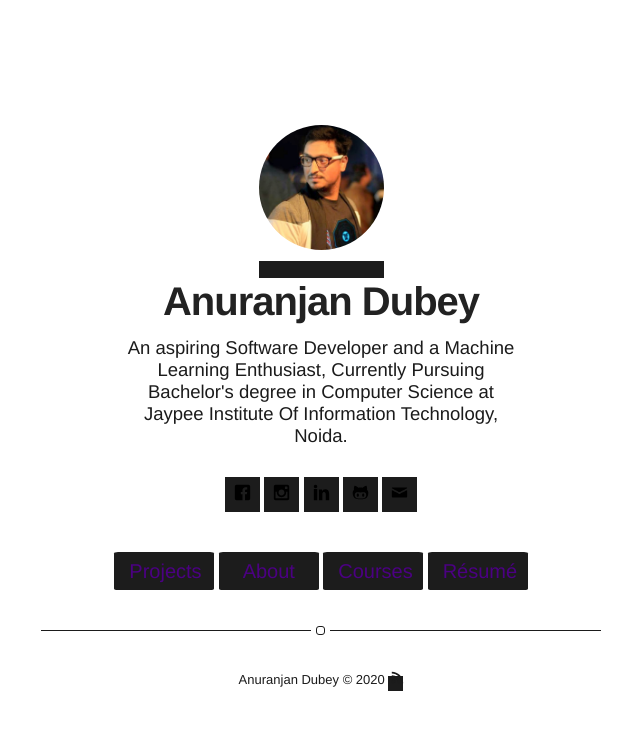
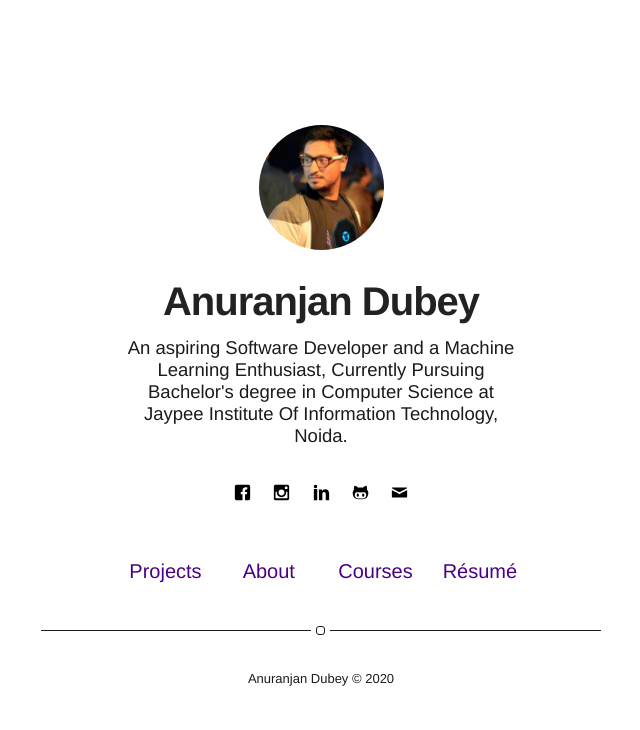
Before and after one commit to anuranjandubey/anuranjandubey.github.io, a Jekyll site: the page built from index.html, in a window 1280 px wide. Shown: the top 730 px of the page, without its empty margins (319-959 px from the left). Built offline with Jekyll 4.4.1, drawn with Linux system fonts in a browser that asks for light colours.

```diff
--- a/_config.yml
+++ b/_config.yml
@@ -53,7 +53,7 @@
 email: anuranjan.dubey007@gmail.com
 
 authors:
-  johndoe:
+  anuranjandubey:
     name: Anuranjan Dubey
     bio: An aspiring Software Developer and a Machine Learning Enthusiast, Currently Pursuing Bachelor's degree in Computer Science at Jaypee Institute Of Information Technology, Noida.
     external-image: false
--- a/_includes/footer.html
+++ b/_includes/footer.html
@@ -1,10 +1,4 @@
 <footer class="footer-main">
     {{ site.name }} © {{ site.time | date: '%Y' }}
 
-    <a class="link" href="{{ site.url }}/feed.xml" target="_blank">
-        <svg class="icon icon-rss">
-            <use xlink:href="#icon-rss"></use>
-        </svg>
-    </a>
-
 </footer>
--- a/_sass/base/normalize.scss
+++ b/_sass/base/normalize.scss
@@ -74,7 +74,7 @@
  */
 
 a {
-  background-color: #1c1c1c;
+  background-color: transparent;
 }
 
 /**
```
